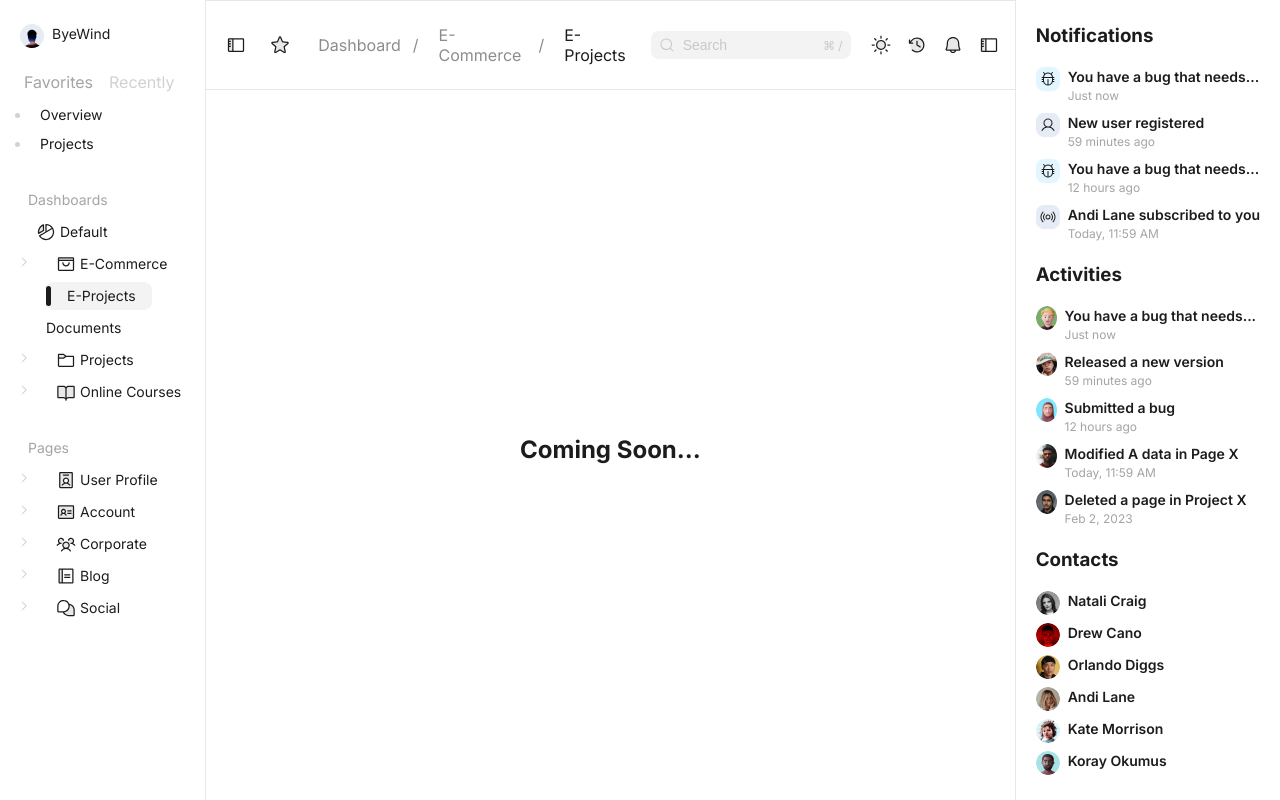
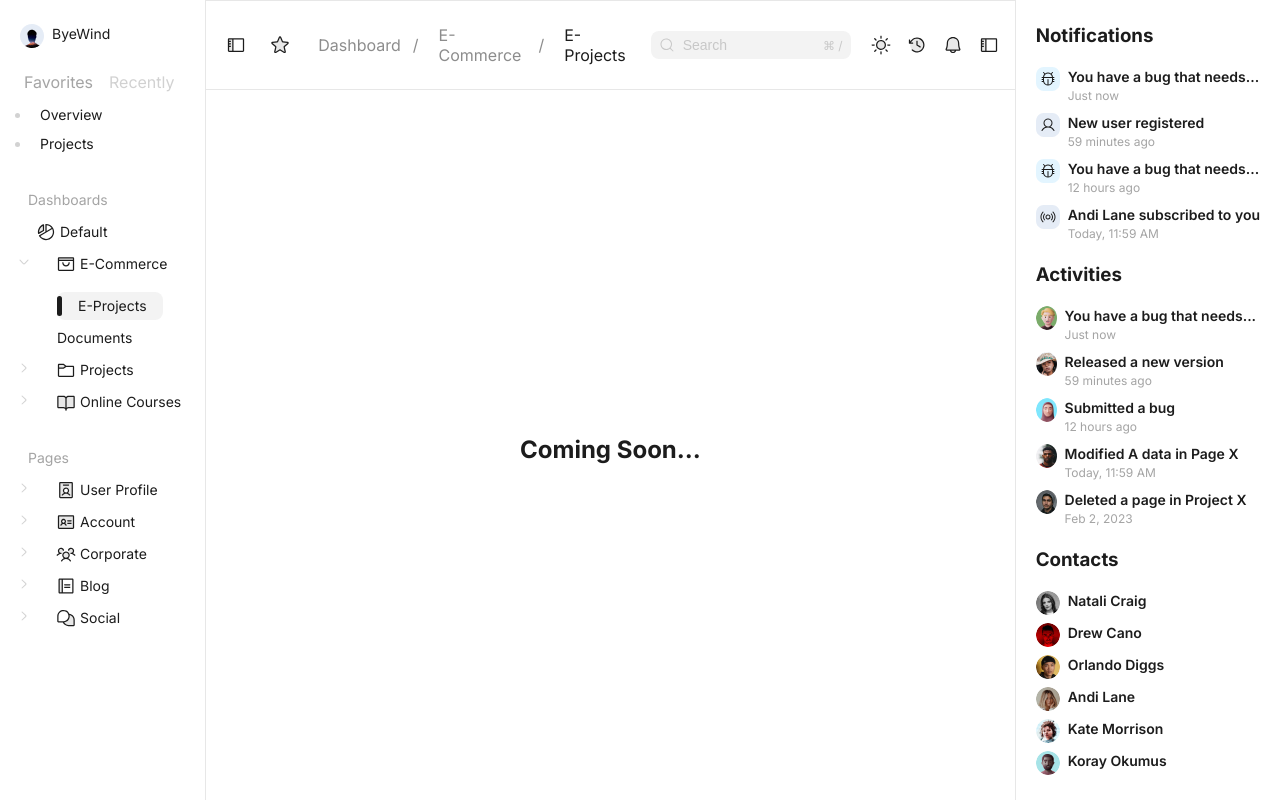
Before and after one commit to jashwanth9845/juspay-dashboard, a React (Create React App) app: page /dashboard/e-commerce/overview in a window 1280 px wide. Built offline with nearby package versions, Linux system fonts and the light colour scheme.

Commit message:
ui and minor css fixes

```diff
--- a/src/layout/sideNav/components/MenuDropper.jsx
+++ b/src/layout/sideNav/components/MenuDropper.jsx
@@ -50,7 +50,11 @@ const MenuDropper = ({ data, label, styles }) => {
                 animate={{ opacity: 1, y: 0 }}
                 transition={{ duration: 0.8 }}
                 className={`${styles?.menuDropperDiv} ${
-                  isActive && !list ? styles.active : ""
+                  isActive && !list
+                    ? styles.active
+                    : type?.label === linkType
+                    ? styles.menuOpened
+                    : ""
                 } regular-14 w-400`}
               >
                 {list && (
--- a/src/layout/sideNav/css/sidebar.module.css
+++ b/src/layout/sideNav/css/sidebar.module.css
@@ -18,6 +18,7 @@
   flex-direction: column;
   width: 100%;
   gap: var(--4);
+  margin-top: 10px;
 }
 
 .linkDiv {
@@ -26,7 +27,7 @@
   display: flex;
   padding: var(--4) var(--16) var(--4) 0;
   gap: var(--4);
-  margin-left: var(--30);
+  margin-left: 41px;
   border-radius: var(--8);
   width: fit-content;
 }
@@ -93,6 +94,9 @@ opacity: 0.5;
 .menuDropperDiv.active  , .linkDiv.active{
   background: var(--black-5);
 }
+.menuDropperDiv.menuOpened .rightIcon{
+  transform: rotate(90deg);
+}
 .menuDropperDiv.active .rightIcon{
 transform: rotate(90deg);
 }
--- a/src/pages/index.js
+++ b/src/pages/index.js
@@ -150,6 +150,10 @@ const MainContent = () => {
 
           {/* Profile Routes */}
           <Route
+            path="/pages"
+            element={<Navigate to={"/pages/profile/overview"} />}
+          />
+          <Route
             path="/pages/profile/"
             element={<Navigate to={"/pages/profile/overview"} />}
           />
--- a/src/utils/helper.js
+++ b/src/utils/helper.js
@@ -130,15 +130,15 @@ export const SideNavData = {
     {
       type: "Favorites",
       list: [
-        { label: "Overview", slug: "account/overview" },
-        { label: "Projects", slug: "account/projects" },
+        { label: "Overview", slug: "/dashboard/e-commerce/overview" },
+        { label: "Projects", slug: "/pages/profile/projects" },
       ],
     },
     {
       type: "Recently",
       list: [
-        { label: "Overview", slug: "profile/overview" },
-        { label: "Documents", slug: "profile/documents" },
+        { label: "Overview", slug: "/pages/profile/overview" },
+        { label: "Documents", slug: "/pages/corporate/documents" },
       ],
     },
   ],
```
Also changed, not shown: 1 other file (tests, documents, lock files or other folders).
